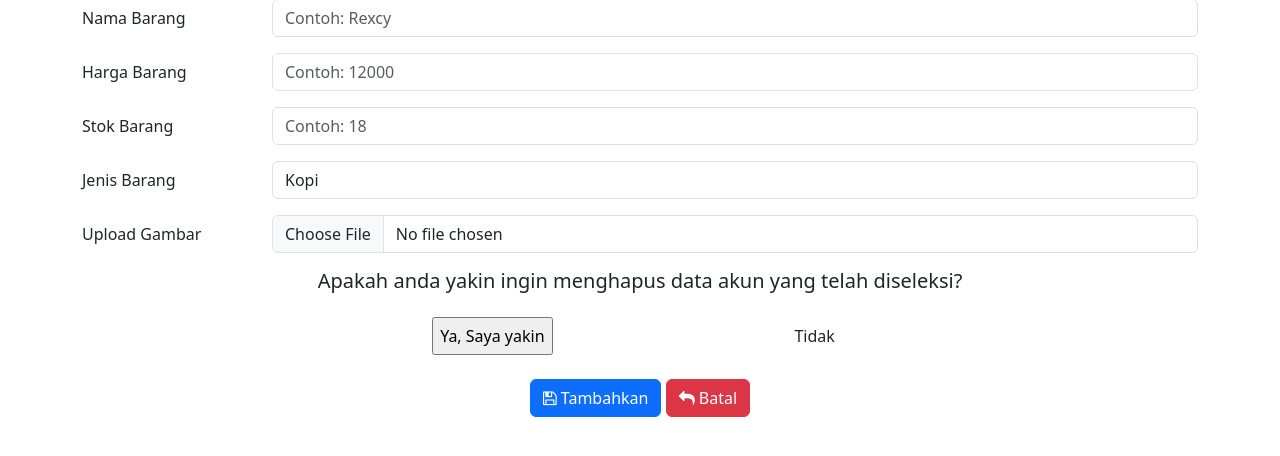
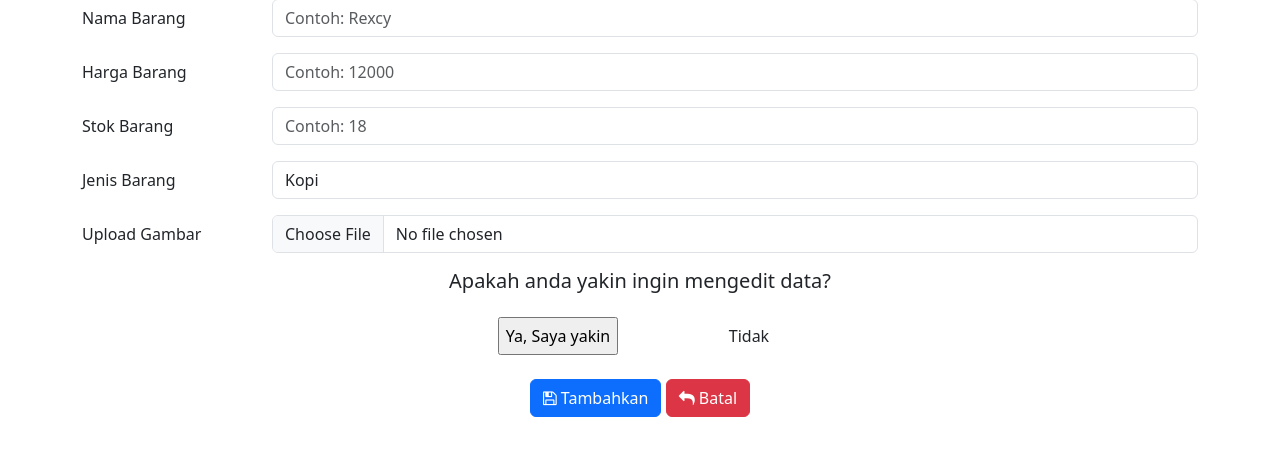
Before and after one commit to misterzuko/TR-Coffey, a PHP site: page /kelola.php in a window 1280 px wide. Shown: the part 121-577 px from the top of the page. Run offline with PHP 8.4, Linux system fonts and the light colour scheme; some libraries are stand-ins or nearby versions.

Commit message:
fsefsafas

```diff
--- a/main_code/kelola.php
+++ b/main_code/kelola.php
@@ -88,7 +88,7 @@ session_start();
             <div class="container d-flex justify-content-center align-items-center">
                 <div class="konfirmasi">
                     <div class="container">
-                        <h5>Apakah anda yakin ingin menghapus data akun yang telah diseleksi?</h5>
+                        <h5>Apakah anda yakin ingin mengedit data?</h5>
                         <div class="submit mt-4 d-flex justify-content-around">
                             <input id="ya" type="submit" value="Ya, Saya yakin">
                             <a class="btn tidak">Tidak</a>
@@ -96,7 +96,7 @@ session_start();
                     </div>
                 </div>
             </div>
-            <div class="mb-3 row">
+            <div class="mb-3 row aksi">
                 <div class="col mt-4 text-center">
                     <button class="btn btn-primary terapkan">
                         <i class="fa fa-floppy-o" aria-hidden="true"></i>
```
